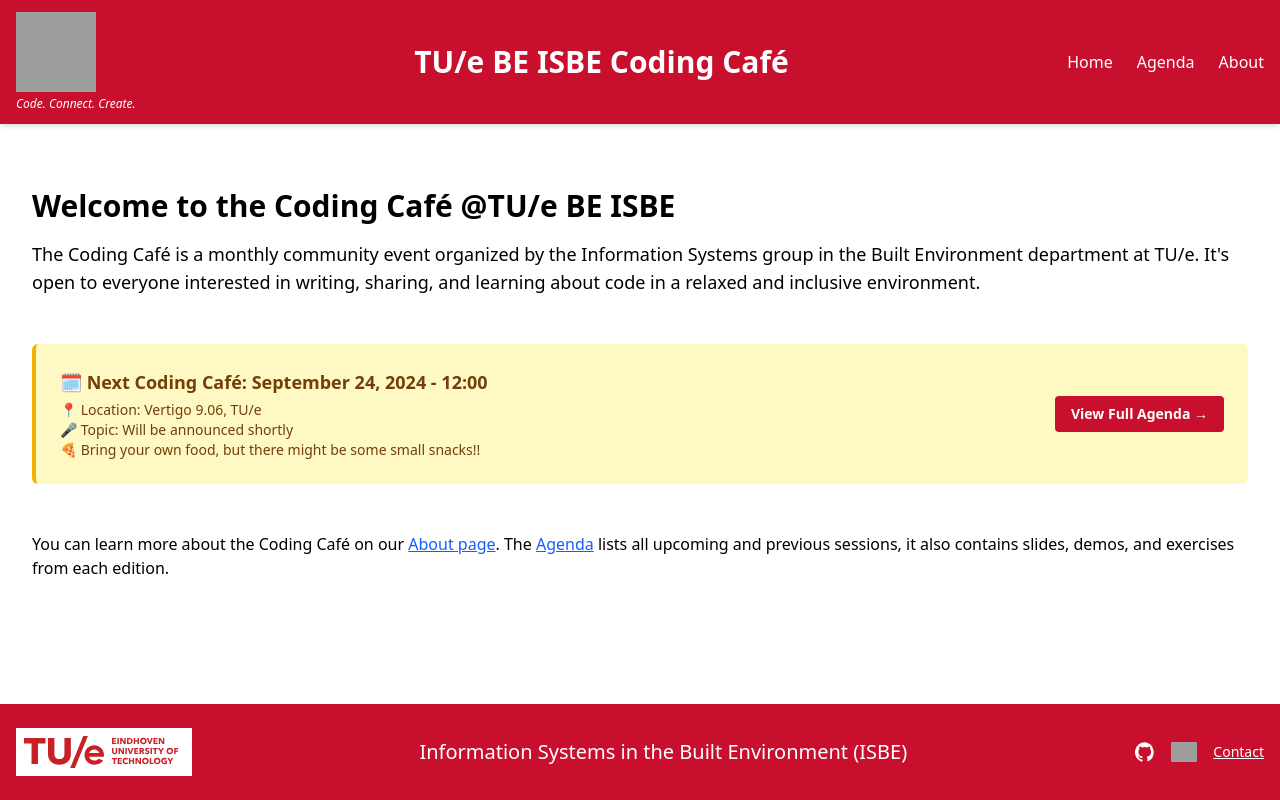
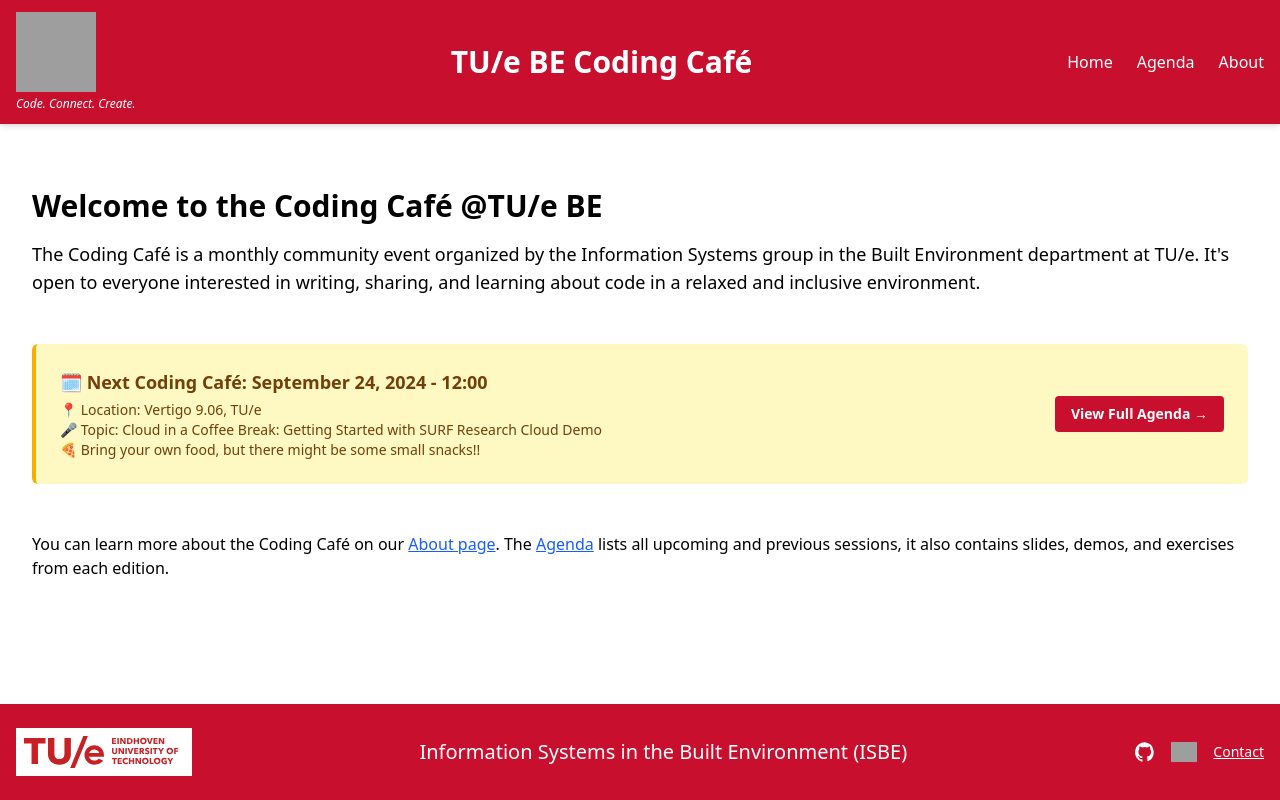
Before and after one commit to TUe-BE-ISBE-Coding-Cafe/coding-cafe, a SvelteKit app: page / in a window 1280 px wide. Built offline with nearby package versions, Linux system fonts and the light colour scheme; grey boxes are pictures that could not be loaded.

Commit message:
feat: cloud event

```diff
--- a/src/lib/components/Navbar.svelte
+++ b/src/lib/components/Navbar.svelte
@@ -16,7 +16,7 @@
 
 		<!-- Center: Title -->
 		<div class="flex-grow text-center">
-			<h1 class="text-3xl font-semibold text-white">TU/e BE ISBE Coding Café</h1>
+			<h1 class="text-3xl font-semibold text-white">TU/e BE Coding Café</h1>
 		</div>
 
 		<!-- Right: Navigation Links -->
--- a/src/lib/data/future-events.json
+++ b/src/lib/data/future-events.json
@@ -1,17 +1,17 @@
 [
 	{
-		"title": "To Be Announced",
+		"title": "Cloud in a Coffee Break: Getting Started with SURF Research Cloud",
 		"date": "2025-09-24",
 		"location": "Vertigo 9.06",
-		"speaker": "To Be Announced",
+		"speaker": "Özgün Balaban",
 		"slug": "2025-09-24",
 		"path": "/events/2025-09-24"
 	},
 		{
-		"title": "To Be Announced",
+		"title": "RDF/OWL + Large Language Models",
 		"date": "2025-10-29",
 		"location": "Vertigo 9.06",
-		"speaker": "To Be Announced",
+		"speaker": "Alex Donkers",
 		"slug": "2025-10-29",
 		"path": "/events/2025-10-29"
 	},
--- a/src/routes/+page.svelte
+++ b/src/routes/+page.svelte
@@ -1,7 +1,7 @@
 <main class="mx-auto max-w-screen-xl scroll-smooth px-8 py-16">
 	<!-- Welcome Section -->
 	<section class="mb-12">
-		<h1 class="mb-4 text-3xl font-bold">Welcome to the Coding Café @TU/e BE ISBE</h1>
+		<h1 class="mb-4 text-3xl font-bold">Welcome to the Coding Café @TU/e BE</h1>
 		<p class="text-lg">
 			The Coding Café is a monthly community event organized by the Information Systems group in the
 			Built Environment department at TU/e. It's open to everyone interested in writing, sharing,
@@ -16,7 +16,7 @@
 				<p class="mb-1 text-lg font-bold">🗓️ Next Coding Café: September 24, 2024 - 12:00 </p>
 				<p class="text-sm">
 					📍 Location: Vertigo 9.06, TU/e<br />
-					🎤 Topic: Will be announced shortly<br />
+					🎤 Topic: Cloud in a Coffee Break: Getting Started with SURF Research Cloud Demo<br />
 					🍕 Bring your own food, but there might be some small snacks!!
 				</p>
 			</div>
```
